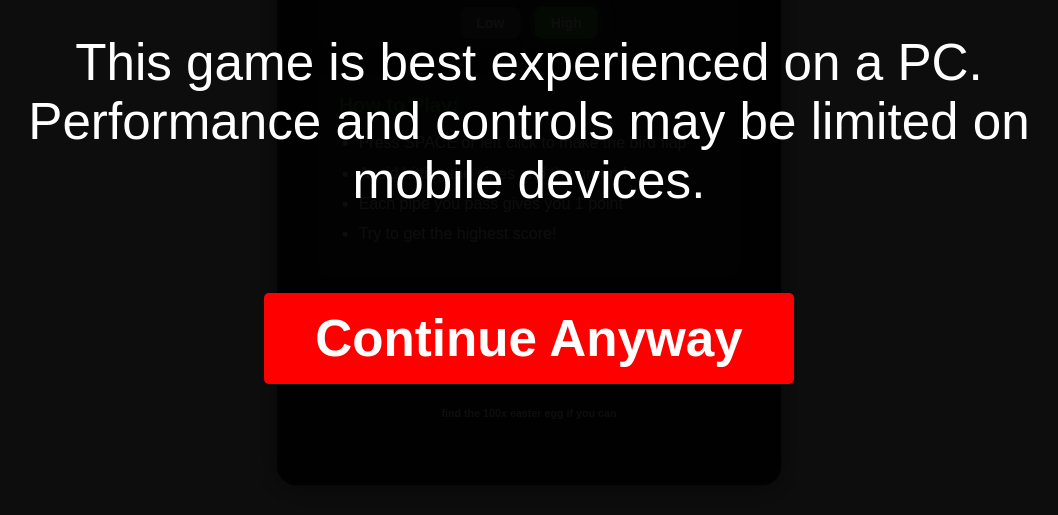
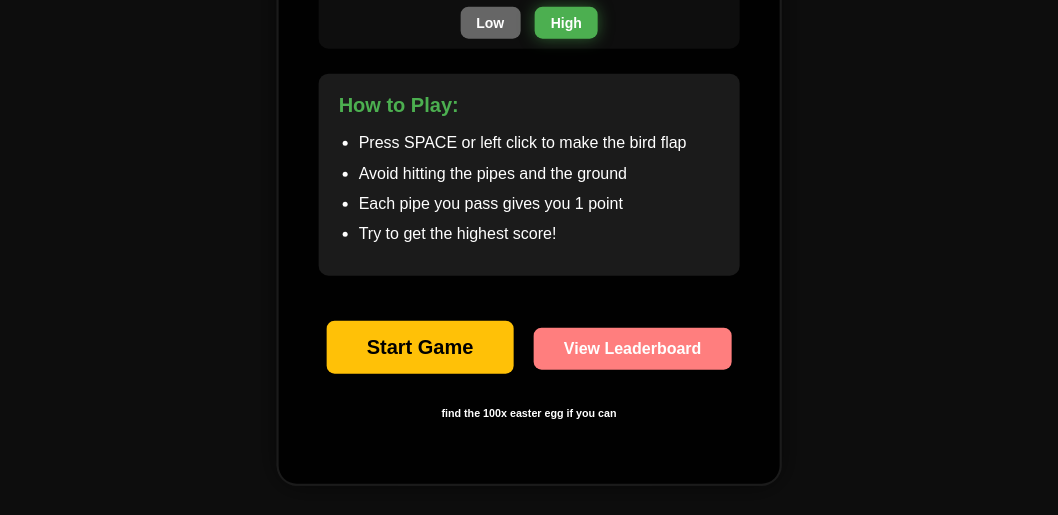
Before and after one commit to adarshvinayak/flappy_bird_3d, a plain HTML site: page index.html in a window 1280 px wide. Shown: the part 285-800 px from the top of the page, without its empty margins (111-1169 px from the left). Drawn offline with nearby package versions, Linux system fonts and the light colour scheme; a script that the page names is missing.

Commit message:
Update index.html

```diff
--- a/index.html
+++ b/index.html
@@ -306,19 +306,7 @@
     box-sizing: border-box;
     text-align: center;
 ">
-    <h2 style="font-size: 5vw; margin-bottom: 2vh;">Best on PC</h2>
-    <p style="font-size: 4vw; max-width: 90vw;">This game is best experienced on a PC. Performance and controls may be limited on mobile devices.</p>
-    <button id="continue-btn" style="
-        margin-top: 4vh;
-        padding: 2vh 4vw;
-        font-size: 4vw;
-        background-color: red;
-        color: white;
-        border: none;
-        border-radius: 5px;
-        cursor: pointer;
-    ">Continue Anyway</button>
-</div>
+
 
     <div id="game-container">
         <div id="score-display">Score: 0 | Max: 0</div>
```
